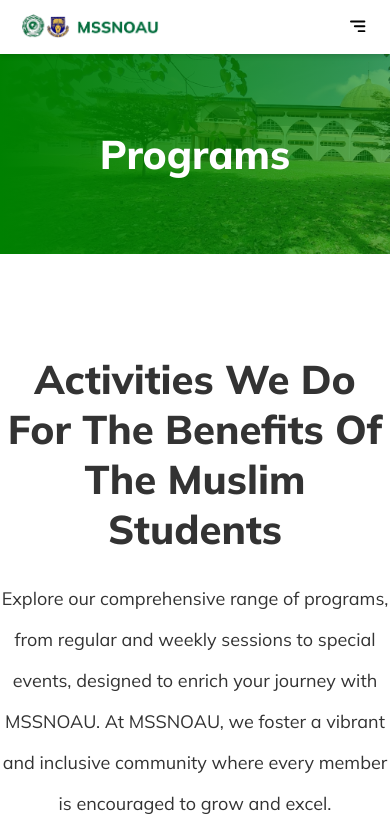
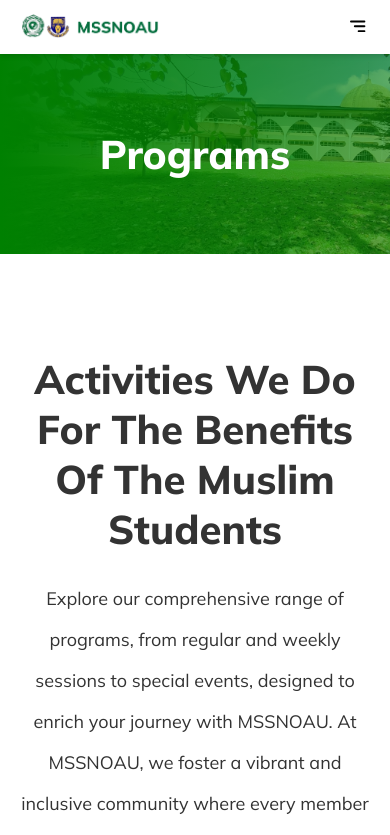
Before and after one commit to MSSNOAU/frontend, a Next.js app: page /programs in a window 390 px wide. Shown: the top 835 px of the page. Built offline with nearby package versions, Linux system fonts and the light colour scheme.

Commit message:
fix: responsive styles

```diff
--- a/src/components/ProgramsPage/ProgramsPage.module.scss
+++ b/src/components/ProgramsPage/ProgramsPage.module.scss
@@ -2,7 +2,7 @@
 @import "../../shared/styles/variables.modules.scss";
 
 .intro {
-  padding: 100px 0 60px;
+  padding: 100px 20px 60px;
   display: flex;
   flex-direction: column;
   align-items: center;
@@ -27,6 +27,7 @@
 }
 
 .programs {
+  padding: 0 20px 0;
   display: flex;
   flex-wrap: wrap;
   justify-content: center;
--- a/src/components/ProgramsPage/ProgramsPage.tsx
+++ b/src/components/ProgramsPage/ProgramsPage.tsx
@@ -55,10 +55,7 @@ export default function ProgramsPage() {
       </div>
 
       <div className={styles.newsletterContainer}>
-        <Newsletter
-          header="Subscribe to An-Nur Press Blog"
-          transparent={false}
-        />
+        <Newsletter header="Subscribe to An-Nur Press Blog" />
       </div>
 
       <Footer />
```
